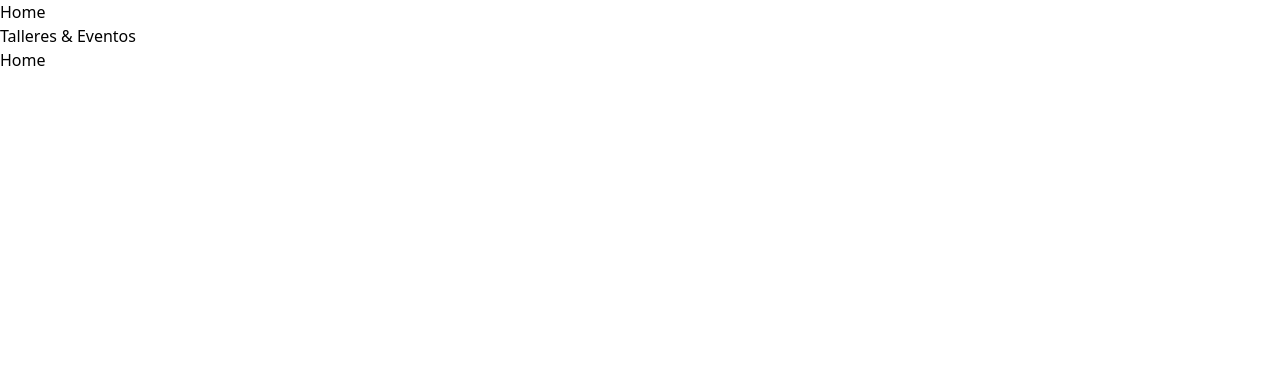
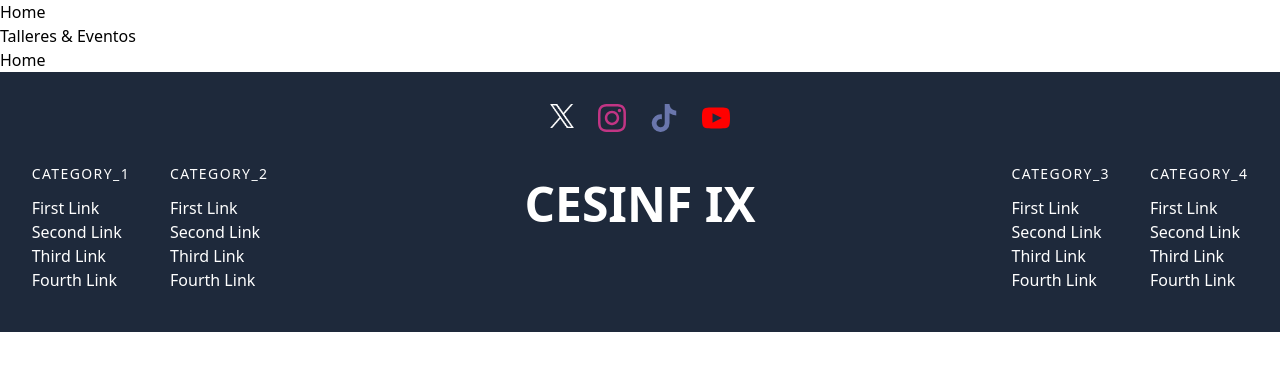
Before and after one commit to CESINFULL/cesinfull.com, a React (Vite) app: page / in a window 1280 px wide. Shown: the top 370 px of the page. Built offline with nearby package versions, Linux system fonts and the light colour scheme.

Commit message:
Add footer component to home page

```diff
--- a/src/components/Footer.tsx
+++ b/src/components/Footer.tsx
@@ -1,5 +1,131 @@
+import x_icon from "../img/x_icon.png";
+
 const Footer = () => {
-  return <small>Footer</small>;
+  return (
+    <section className="bg-slate-800">
+        <div className="mx-auto space-y-8 overflow-hidden">
+            <div className="flex justify-center mt-8 space-x-6">
+                <a href="#" className="text-gray-400 hover:text-gray-500">
+                    <span className="sr-only">X</span>
+                    <img src={x_icon} alt="X logo" className="h-6 w-6" />
+                </a>
+                <a href="#" className="text-gray-400 hover:text-gray-500">
+                    <span className="sr-only">Instagram</span>
+                    <svg
+                      xmlns="http://www.w3.org/2000/svg"
+                      className="h-7 w-7"
+                      fill="currentColor"
+                      style={{ color: "#c13584" }}
+                      viewBox="0 0 24 24"
+                    >
+                      <path d="M12 2.163c3.204 0 3.584.012 4.85.07 3.252.148 4.771 1.691 4.919 4.919.058 1.265.069 1.645.069 4.849 0 3.205-.012 3.584-.069 4.849-.149 3.225-1.664 4.771-4.919 4.919-1.266.058-1.644.07-4.85.07-3.204 0-3.584-.012-4.849-.07-3.26-.149-4.771-1.699-4.919-4.92-.058-1.265-.07-1.644-.07-4.849 0-3.204.013-3.583.07-4.849.149-3.227 1.664-4.771 4.919-4.919 1.266-.057 1.645-.069 4.849-.069zm0-2.163c-3.259 0-3.667.014-4.947.072-4.358.2-6.78 2.618-6.98 6.98-.059 1.281-.073 1.689-.073 4.948 0 3.259.014 3.668.072 4.948.2 4.358 2.618 6.78 6.98 6.98 1.281.058 1.689.072 4.948.072 3.259 0 3.668-.014 4.948-.072 4.354-.2 6.782-2.618 6.979-6.98.059-1.28.073-1.689.073-4.948 0-3.259-.014-3.667-.072-4.947-.196-4.354-2.617-6.78-6.979-6.98-1.281-.059-1.69-.073-4.949-.073zm0 5.838c-3.403 0-6.162 2.759-6.162 6.162s2.759 6.163 6.162 6.163 6.162-2.759 6.162-6.163c0-3.403-2.759-6.162-6.162-6.162zm0 10.162c-2.209 0-4-1.79-4-4 0-2.209 1.791-4 4-4s4 1.791 4 4c0 2.21-1.791 4-4 4zm6.406-11.845c-.796 0-1.441.645-1.441 1.44s.645 1.44 1.441 1.44c.795 0 1.439-.645 1.439-1.44s-.644-1.44-1.439-1.44z" />
+                    </svg>
+                </a>
+                <a href="#" className="text-gray-400 hover:text-gray-500">
+                    <span className="sr-only">TikTok</span>
+                    <svg
+                      xmlns="http://www.w3.org/2000/svg"
+                      viewBox="0 0 448 512"
+                      className="h-7 w-7"
+                      style={{ color: "#6a76ac" }}
+                    >
+                      <path
+                        fill="currentColor"
+                        d="M448,209.91a210.06,210.06,0,0,1-122.77-39.25V349.38A162.55,162.55,0,1,1,185,188.31V278.2a74.62,74.62,0,1,0,52.23,71.18V0l88,0a121.18,121.18,0,0,0,1.86,22.17h0A122.18,122.18,0,0,0,381,102.39a121.43,121.43,0,0,0,67,20.14Z"
+                      />
+                    </svg>
+                </a>
+                <a href="#" className="text-gray-400 hover:text-gray-500">
+                  <span className="sr-only">YouTube</span>
+                  <svg
+                    xmlns="http://www.w3.org/2000/svg"
+                    className="h-7 w-7"
+                    fill="currentColor"
+                    style={{ color: "#ff0000" }}
+                    viewBox="0 0 24 24"
+                  >
+                    <path d="M19.615 3.184c-3.604-.246-11.631-.245-15.23 0-3.897.266-4.356 2.62-4.385 8.816.029 6.185.484 8.549 4.385 8.816 3.6.245 11.626.246 15.23 0 3.897-.266 4.356-2.62 4.385-8.816-.029-6.185-.484-8.549-4.385-8.816zm-10.615 12.816v-8l8 3.993-8 4.007z" />
+                  </svg>
+                </a>
+            </div>
+            <div className="flex justify-center space-x-64">
+              <div className="flex justify-center space-x-10">
+                  <div className="">
+                    <h2 className="title-font font-medium text-white tracking-widest text-sm mb-3">CATEGORY_1</h2>
+                    <nav className="list-none mb-10">
+                      <li>
+                        <a href="#" className="text-white hover:text-blue-600">First Link</a>
+                      </li>
+                      <li>
+                        <a href="#" className="text-white hover:text-blue-600">Second Link</a>
+                      </li>
+                      <li>
+                        <a href="#" className="text-white hover:text-blue-600">Third Link</a>
+                      </li>
+                      <li>
+                        <a href="#" className="text-white hover:text-blue-600">Fourth Link</a>
+                      </li>
+                    </nav>
+                  </div>
+                  <div className="">
+                    <h2 className="title-font font-medium text-white tracking-widest text-sm mb-3">CATEGORY_2</h2>
+                    <nav className="list-none mb-10">
+                      <li>
+                        <a href="#" className="text-white hover:text-blue-600">First Link</a>
+                      </li>
+                      <li>
+                        <a href="#" className="text-white hover:text-blue-600">Second Link</a>
+                      </li>
+                      <li>
+                        <a href="#" className="text-white hover:text-blue-600">Third Link</a>
+                      </li>
+                      <li>
+                        <a href="#" className="text-white hover:text-blue-600">Fourth Link</a>
+                      </li>
+                    </nav>
+                  </div>
+              </div>
+              <h1 className="text-5xl font-bold text-white pt-4">CESINF IX</h1>
+              <div className="flex justify-center space-x-10">
+                  <div className="">
+                    <h2 className="title-font font-medium text-white tracking-widest text-sm mb-3">CATEGORY_3</h2>
+                    <nav className="list-none mb-10">
+                      <li>
+                        <a href="#" className="text-white hover:text-blue-600">First Link</a>
+                      </li>
+                      <li>
+                        <a href="#" className="text-white hover:text-blue-600">Second Link</a>
+                      </li>
+                      <li>
+                        <a href="#" className="text-white hover:text-blue-600">Third Link</a>
+                      </li>
+                      <li>
+                        <a href="#" className="text-white hover:text-blue-600">Fourth Link</a>
+                      </li>
+                    </nav>
+                  </div>
+                  <div className="">
+                    <h2 className="title-font font-medium text-white tracking-widest text-sm mb-3">CATEGORY_4</h2>
+                    <nav className="list-none mb-10">
+                      <li>
+                        <a href="#" className="text-white hover:text-blue-600">First Link</a>
+                      </li>
+                      <li>
+                        <a href="#" className="text-white hover:text-blue-600">Second Link</a>
+                      </li>
+                      <li>
+                        <a href="#" className="text-white hover:text-blue-600">Third Link</a>
+                      </li>
+                      <li>
+                        <a href="#" className="text-white hover:text-blue-600">Fourth Link</a>
+                      </li>
+                    </nav>
+                  </div>
+              </div>
+            </div>
+        </div>
+    </section>
+    )
 };
 
 export default Footer;
--- a/src/pages/Home.tsx
+++ b/src/pages/Home.tsx
@@ -1,3 +1,4 @@
+import Footer from '../components/Footer';
 import NavBar from '../components/NavBar';
 
 const Home = () => {
@@ -5,6 +6,7 @@
     <>
       <NavBar />
       <h1>Home</h1>
+      <Footer />
     </>
   );
 };
```
Also changed, not shown: src/img/x_icon.png (added).
